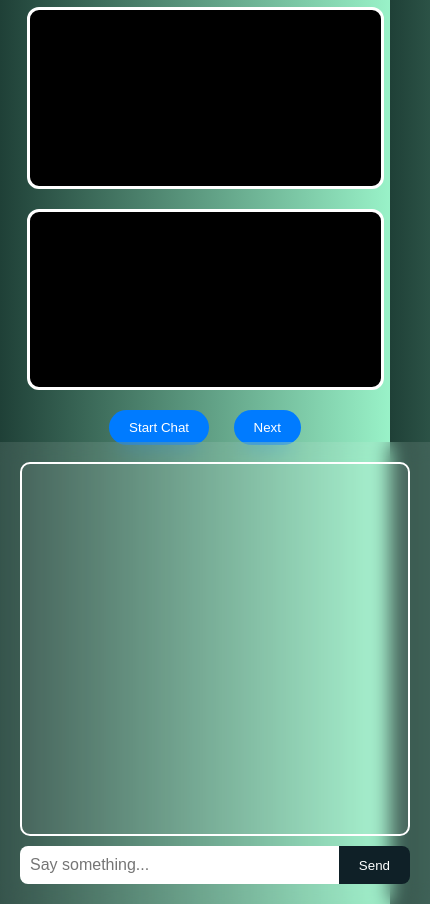
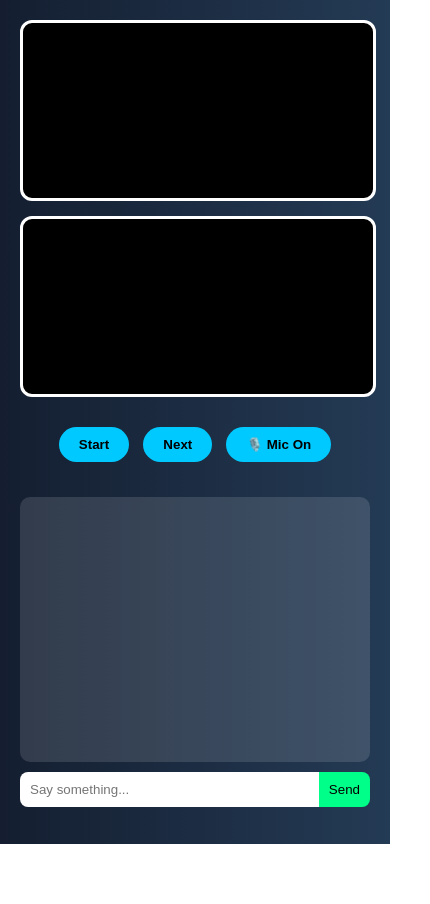
Before and after one commit to Alert9820/Omegle, a website: page public/index.html in a window 390 px wide. Shown: the whole page, 430 px wide, since content can reach past the window. After the commit the page ends 844 px from the top, so only its background shows below. Drawn offline with nearby package versions, Linux system fonts and the light colour scheme; no server answers.

Commit message:
Update index.html

```diff
--- a/public/index.html
+++ b/public/index.html
@@ -1,141 +1,144 @@
-<!-- index.html (Video + Text Chat Omegle Clone) -->  <!DOCTYPE html>  <html lang="en">
+<!DOCTYPE html>
+<html lang="en">
 <head>
   <meta charset="UTF-8" />
-  <meta name="viewport" content="width=device-width, initial-scale=1.0" />
-  <title>Omegle Clone - Video + Chat</title>
+  <meta name="viewport" content="width=device-width, initial-scale=1.0"/>
+  <title>Omegle Clone</title>
   <style>
     body {
       margin: 0;
-      padding: 0;
-      font-family: Arial, sans-serif;
-      background: linear-gradient(to right, #1f4037, #99f2c8);
-      display: flex;
-      flex-direction: row;
-      height: 100vh;
-      overflow: hidden;
-    }  #video-section {
-  flex: 1;
+      font-family: 'Segoe UI', sans-serif;
+      background: linear-gradient(to right, #141e30, #243b55);
+      color: #fff;
       display: flex;
       flex-direction: column;
-  justify-content: center;
-  align-items: center;
+      height: 100vh;
+    }
+
+    .main {
+      display: flex;
+      flex: 1;
+      flex-direction: row;
       padding: 10px;
     }
 
-video {
-  width: 90%;
-  max-width: 400px;
-  margin: 10px;
-  border-radius: 12px;
-  border: 3px solid #fff;
-  background: #000;
+    .videos, .chat {
+      flex: 1;
+      padding: 10px;
     }
 
-#chat-section {
-  flex: 1;
-  background: rgba(255, 255, 255, 0.1);
-  backdrop-filter: blur(10px);
-  display: flex;
-  flex-direction: column;
-  padding: 20px;
+    .videos video {
+      width: 48%;
+      max-width: 100%;
+      border: 3px solid white;
+      border-radius: 12px;
+      background: black;
     }
 
-#messages {
-  flex: 1;
-  overflow-y: auto;
-  margin-bottom: 10px;
-  padding: 10px;
-  border: 2px solid white;
-  border-radius: 10px;
-  background-color: #ffffff10;
-  color: #fff;
+    .controls {
+      margin: 10px 0;
+      text-align: center;
     }
 
-#message-input {
+    .controls button {
+      margin: 5px;
+      padding: 10px 20px;
+      border: none;
+      border-radius: 20px;
+      background: #00c9ff;
+      color: #000;
+      font-weight: bold;
+      cursor: pointer;
+    }
+
+    .chat-box {
+      background: #ffffff20;
+      border-radius: 10px;
+      height: 75%;
+      overflow-y: auto;
+      padding: 10px;
+      margin-bottom: 10px;
+    }
+
+    .chat-box div {
+      margin: 5px 0;
+    }
+
+    .input-box {
       display: flex;
     }
 
-#message-input input {
+    .input-box input {
       flex: 1;
       padding: 10px;
+      border-radius: 8px 0 0 8px;
       border: none;
-  border-radius: 8px 0 0 8px;
-  font-size: 16px;
+      outline: none;
     }
 
-#message-input button {
-  padding: 10px 20px;
+    .input-box button {
+      padding: 10px;
       border: none;
-  background-color: #0f2027;
-  color: white;
+      background: #00ff88;
+      color: #000;
       border-radius: 0 8px 8px 0;
       cursor: pointer;
     }
 
-#controls {
-  margin-top: 10px;
-  text-align: center;
-}
-
-button.control {
-  margin: 0 10px;
-  padding: 10px 20px;
-  border-radius: 25px;
-  background-color: #007bff;
-  color: white;
-  border: none;
-  cursor: pointer;
-}
-
     @media (max-width: 768px) {
-  body {
+      .main {
         flex-direction: column;
       }
-  #video-section, #chat-section {
+      .videos video {
         width: 100%;
-    flex: none;
-    height: 50vh;
+        margin-bottom: 10px;
       }
     }
-
   </style>
 </head>
 <body>
-  <div id="video-section">
+
+<div class="main">
+  <div class="videos">
     <video id="localVideo" autoplay muted playsinline></video>
     <video id="remoteVideo" autoplay playsinline></video>
-    <div id="controls">
-      <button class="control" id="startBtn">Start Chat</button>
-      <button class="control" id="nextBtn">Next</button>
+
+    <div class="controls">
+      <button id="startBtn">Start</button>
+      <button id="nextBtn">Next</button>
+      <button id="micBtn">🎙️ Mic On</button>
     </div>
-  </div>    <div id="chat-section">
-    <div id="messages"></div>
-    <div id="message-input">
+  </div>
+
+  <div class="chat">
+    <div class="chat-box" id="messages"></div>
+    <div class="input-box">
       <input type="text" id="msgBox" placeholder="Say something..." />
       <button id="sendBtn">Send</button>
     </div>
-  </div>    <script src="/socket.io/socket.io.js"></script>    <script>
+  </div>
+</div>
+
+<script src="/socket.io/socket.io.js"></script>
+<script>
   const socket = io();
-    let localStream;
-    let peerConnection;
-    const config = {
-      iceServers: [{ urls: 'stun:stun.l.google.com:19302' }]
-    };
+  let localStream, peerConnection;
+  let isMicOn = true;
+  const config = { iceServers: [{ urls: 'stun:stun.l.google.com:19302' }] };
 
   const localVideo = document.getElementById('localVideo');
   const remoteVideo = document.getElementById('remoteVideo');
   const startBtn = document.getElementById('startBtn');
   const nextBtn = document.getElementById('nextBtn');
+  const micBtn = document.getElementById('micBtn');
   const msgBox = document.getElementById('msgBox');
   const sendBtn = document.getElementById('sendBtn');
   const messages = document.getElementById('messages');
 
-    let isCaller = false;
-
   startBtn.onclick = async () => {
-      socket.emit('ready');
     localStream = await navigator.mediaDevices.getUserMedia({ video: true, audio: true });
     localVideo.srcObject = localStream;
+    socket.emit('ready');
   };
 
   nextBtn.onclick = () => {
@@ -145,36 +148,12 @@ button.control {
     messages.innerHTML = '';
   };
 
-    socket.on('startCall', async () => {
-      isCaller = true;
-      peerConnection = createPeerConnection();
-      localStream.getTracks().forEach(track => peerConnection.addTrack(track, localStream));
-      const offer = await peerConnection.createOffer();
-      await peerConnection.setLocalDescription(offer);
-      socket.emit('offer', offer);
-    });
-
-    socket.on('offer', async (offer) => {
-      peerConnection = createPeerConnection();
-      localStream.getTracks().forEach(track => peerConnection.addTrack(track, localStream));
-      await peerConnection.setRemoteDescription(new RTCSessionDescription(offer));
-      const answer = await peerConnection.createAnswer();
-      await peerConnection.setLocalDescription(answer);
-      socket.emit('answer', answer);
-    });
-
-    socket.on('answer', async (answer) => {
-      await peerConnection.setRemoteDescription(new RTCSessionDescription(answer));
-    });
-
-    socket.on('candidate', candidate => {
-      peerConnection.addIceCandidate(new RTCIceCandidate(candidate));
-    });
-
-    socket.on('message', data => {
-      messages.innerHTML += `<div><b>Stranger:</b> ${data}</div>`;
-      messages.scrollTop = messages.scrollHeight;
-    });
+  micBtn.onclick = () => {
+    if (!localStream) return;
+    isMicOn = !isMicOn;
+    localStream.getAudioTracks().forEach(t => t.enabled = isMicOn);
+    micBtn.textContent = isMicOn ? '🎙️ Mic On' : '🔇 Mic Off';
+  };
 
   sendBtn.onclick = () => {
     const msg = msgBox.value.trim();
@@ -186,17 +165,51 @@ button.control {
     }
   };
 
-    function createPeerConnection() {
+  socket.on('message', msg => {
+    messages.innerHTML += `<div><b>Stranger:</b> ${msg}</div>`;
+    messages.scrollTop = messages.scrollHeight;
+  });
+
+  socket.on('startCall', async () => {
+    peerConnection = createPeer();
+    localStream.getTracks().forEach(track => peerConnection.addTrack(track, localStream));
+    const offer = await peerConnection.createOffer();
+    await peerConnection.setLocalDescription(offer);
+    socket.emit('offer', offer);
+  });
+
+  socket.on('offer', async (offer) => {
+    peerConnection = createPeer();
+    localStream.getTracks().forEach(track => peerConnection.addTrack(track, localStream));
+    await peerConnection.setRemoteDescription(new RTCSessionDescription(offer));
+    const answer = await peerConnection.createAnswer();
+    await peerConnection.setLocalDescription(answer);
+    socket.emit('answer', answer);
+  });
+
+  socket.on('answer', answer => {
+    peerConnection.setRemoteDescription(new RTCSessionDescription(answer));
+  });
+
+  socket.on('candidate', candidate => {
+    peerConnection.addIceCandidate(new RTCIceCandidate(candidate));
+  });
+
+  socket.on('disconnect', () => {
+    if (peerConnection) peerConnection.close();
+    remoteVideo.srcObject = null;
+  });
+
+  function createPeer() {
     const pc = new RTCPeerConnection(config);
     pc.onicecandidate = (e) => {
-        if (e.candidate) {
-          socket.emit('candidate', e.candidate);
-        }
+      if (e.candidate) socket.emit('candidate', e.candidate);
     };
     pc.ontrack = (e) => {
       remoteVideo.srcObject = e.streams[0];
     };
     return pc;
   }
-  </script>  </body>
+</script>
+</body>
 </html>
```
Lines whose indentation alone changed are shown as unchanged.
